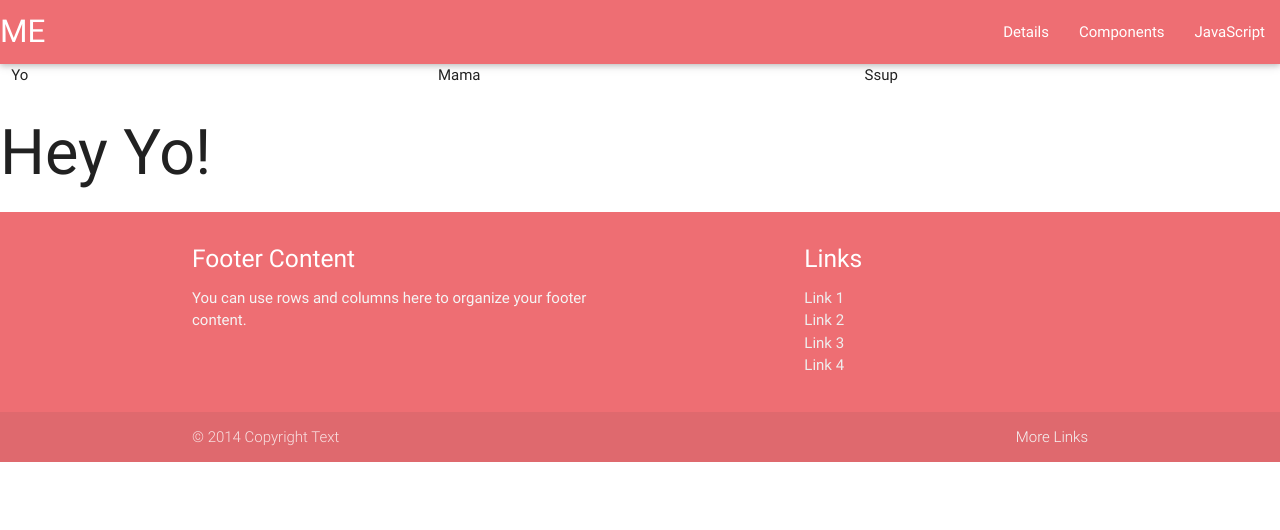
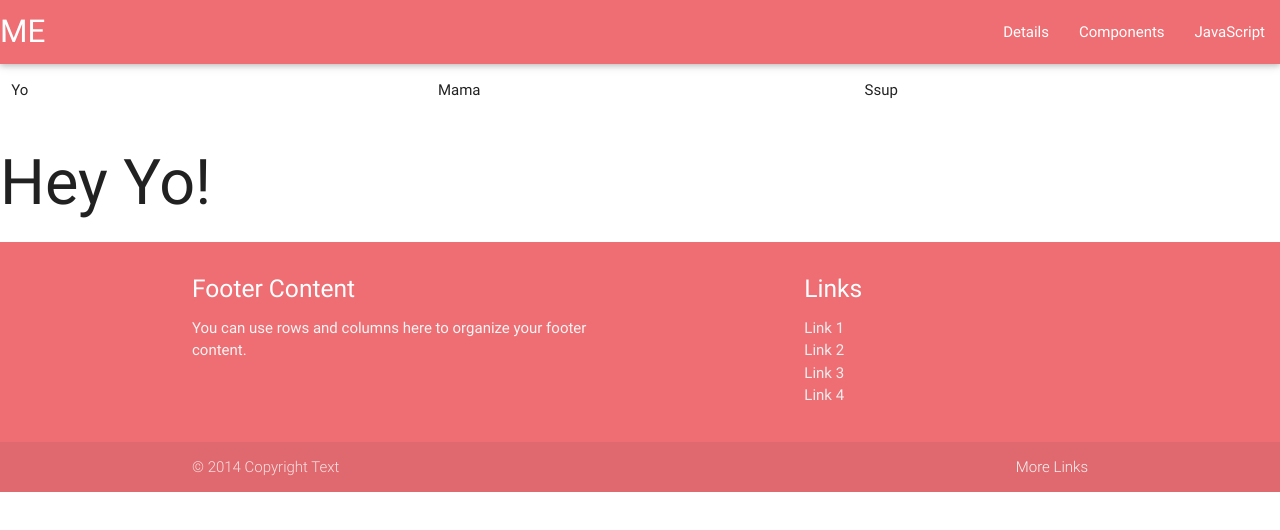
Before and after one commit to SuramVishal/SuramVishal.github.io, a plain HTML site: page index.html in a window 1280 px wide. Drawn offline with nearby package versions, Linux system fonts and the light colour scheme.

Commit message:
initial push

```diff
--- a/index.html
+++ b/index.html
@@ -22,9 +22,9 @@
 		</div>
 	</nav>
 	<div class="row">
-	     <div class="col s4">Yo</div>
-	     <div class="col s4">Mama</div>
-	     <div class="col s4">Ssup</div>
+	     <div class="col s4"><p>Yo</p></div>
+	     <div class="col s4"><p>Mama</p></div>
+	     <div class="col s4"><p>Ssup</p></div>
 	     </div>
 	<h1>Hey Yo!</h1>
 	<footer class="page-footer">
```
